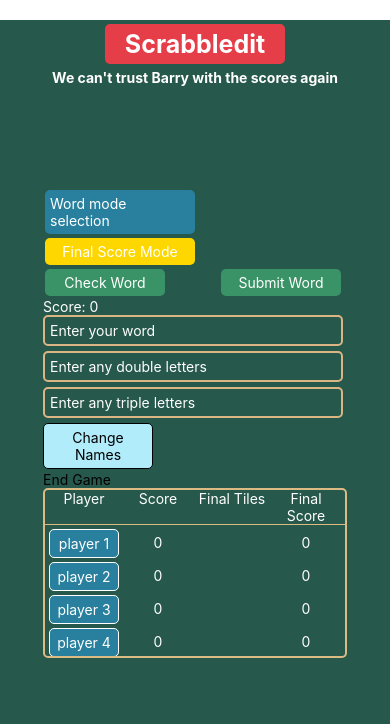
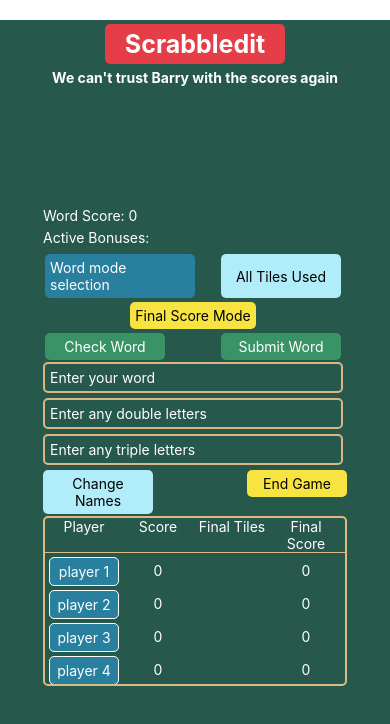
Before and after one commit to TomBirbeck/scrabbleditreactnative, a React Native app: screen / in a window 390 px wide. Shown: the top 724 px of the page. Built offline with nearby package versions, Linux system fonts and the light colour scheme.

Commit message:
connect up all tiles state to new button, styled buttons

```diff
--- a/App.tsx
+++ b/App.tsx
@@ -27,6 +27,6 @@ const styles = StyleSheet.create({
     marginTop: 20,
   },
   display: {
-    flex: 6,
+    flex: 5,
   },
 });
--- a/components/Scoreboard.tsx
+++ b/components/Scoreboard.tsx
@@ -165,9 +165,14 @@ const Scoreboard = ({player1, player2, player3, player4, setPlayer1, setPlayer2,
 
     return (
 <View>
+    <View style={styles.topButtonContainer}>
 <TouchableOpacity onPress={()=>{setOpenNames(!openNames)}}>
         <Text style={styles.toggleName}>Change Names</Text>
     </TouchableOpacity>
+        <TouchableOpacity onPress={()=>{handleWinner(player1, player2, player3, player4, finals)}}>
+            <Text style={styles.endGameButton}>End Game</Text>
+        </TouchableOpacity>
+    </View>
    { openNames && <View>
         <TextInput style={styles.nameInput} value={newName} onChangeText={setNewName}/>
         <View style={styles.radioContainer}>
@@ -182,11 +187,6 @@ const Scoreboard = ({player1, player2, player3, player4, setPlayer1, setPlayer2,
         </View>
     </View>
     }
-    <View>
-        <TouchableOpacity onPress={()=>{handleWinner(player1, player2, player3, player4, finals)}}>
-            <Text>End Game</Text>
-        </TouchableOpacity>
-    </View>
     <View style={styles.table}>
     <View style={styles.tableHeader}>
         <Text style={styles.headerText}>Player</Text>
@@ -272,12 +272,24 @@ const styles = StyleSheet.create({
         },
         toggleName: {
             backgroundColor: '#B1ECFA',
-            borderWidth: 1,
             borderRadius: 5,
             textAlign: 'center',
             marginBottom: 2,
             width: 110,
             padding: 5
+        },
+        endGameButton: {
+            borderRadius: 5,
+            backgroundColor: '#F7E441',
+            // color: 'white',
+            textAlign: 'center',
+            width: 100,
+            padding: 5,
+            marginBottom: 2,
+        },
+        topButtonContainer: {
+            flexDirection: 'row',
+            justifyContent: 'space-between',
         }
 
 })
--- a/components/WordScore.tsx
+++ b/components/WordScore.tsx
@@ -62,7 +62,7 @@ const WordScore = ({setPassScore, setFinalScoreMode, finalScoreMode, finalTiles,
     tripleTripleScore && (mode3 = 3, mode5 = 3);
    const score = ((calculateScrabbleScore({word:wordSplit, doubles: doublesSplit, triples: triplesSplit})* mode) * mode2 * mode3 * mode4 * mode5 + extra)
     setScore(score)
-  },[word, doubles, triples, doubleScore, doubleDoubleScore, tripleScore, doubleTripleScore, tripleTripleScore])
+  },[word, doubles, triples, doubleScore, doubleDoubleScore, tripleScore, doubleTripleScore, tripleTripleScore, allTiles])
 
   const handleWordSubmit = (word: string, doubles: string, triples: string) => {
         const wordSplit = word.trim().toUpperCase().split('')
@@ -105,11 +105,28 @@ const WordScore = ({setPassScore, setFinalScoreMode, finalScoreMode, finalTiles,
 
     return (
         <SafeAreaView style={styles.container}>
+            <Text style={styles.score}>Word Score: {score}</Text>
+            <View style={styles.bonusesContainer}>
+            <Text style={styles.bonuses}>Active Bonuses:</Text>
+            {allTiles && <Text style={styles.bonuses}>All Tiles</Text>}
+            {doubleScore ? <Text style={styles.bonuses}>Double Word</Text>
+            : doubleDoubleScore ? <Text style={styles.bonuses}>Double Double Word</Text>
+            : tripleScore ? <Text style={styles.bonuses}>Triple Word</Text>
+            : doubleTripleScore ? <Text style={styles.bonuses}>Double Triple Word</Text>
+            : tripleTripleScore ? <Text style={styles.bonuses}>Triple Triple Word</Text>
+            : null
+            }
+            </View>
+            <View style={styles.modesButtonContainer}>
             <TouchableOpacity style={[styles.button, {backgroundColor: '#29809E'}]} onPress={()=>{setOpenWordModes(!openWordModes)}}>
             <Text style={styles.score}>Word mode selection</Text>
             </TouchableOpacity>
-            <TouchableOpacity style={[styles.button, {backgroundColor: 'gold'}]} onPress={()=>{setFinalScoreMode(!finalScoreMode)}}>
-            <Text style={styles.score}>Final Score Mode</Text>
+            <TouchableOpacity style={[styles.button, {backgroundColor: '#B1ECFA'}]} onPress={()=>{setAllTiles(!allTiles)}}>
+                <Text>All Tiles Used</Text>
+            </TouchableOpacity>
+            </View>
+            <TouchableOpacity style={[styles.button, {backgroundColor: '#F7E441', alignSelf: 'center'}]} onPress={()=>{setFinalScoreMode(!finalScoreMode)}}>
+            <Text>Final Score Mode</Text>
             </TouchableOpacity>
             {openWordModes && <FlatList
             style={styles.wordModesList}
@@ -130,7 +147,6 @@ const WordScore = ({setPassScore, setFinalScoreMode, finalScoreMode, finalTiles,
             <Text style={styles.score}>Submit Word</Text>
             </TouchableOpacity>
             </View>
-            <Text style={styles.score}>Score: {score}</Text>
             <TextInput style={styles.textInput} value={word} onChangeText={setWord} placeholder='Enter your word' placeholderTextColor='white'/>
             <TextInput style={styles.textInput} value={doubles} onChangeText={setDoubles} placeholder='Enter any double letters' placeholderTextColor='white'/>
             <TextInput style={styles.textInput} value={triples} onChangeText={setTriples} placeholder='Enter any triple letters' placeholderTextColor='white'/>
@@ -166,6 +182,13 @@ const styles = StyleSheet.create({
     score: {
         color: 'white'
     },
+    bonusesContainer:{
+        marginVertical: 5
+    },
+    bonuses: {
+        color: 'white',
+        marginBottom: 1,
+    },
     wordModesList: {
     height: 250,
     },
@@ -173,6 +196,10 @@ const styles = StyleSheet.create({
         flexDirection: 'row',
         alignItems: 'center',
         justifyContent: 'space-between',
+    },
+    modesButtonContainer: {
+        flexDirection: 'row',
+        justifyContent: 'space-between'
     }
 })
 
```
